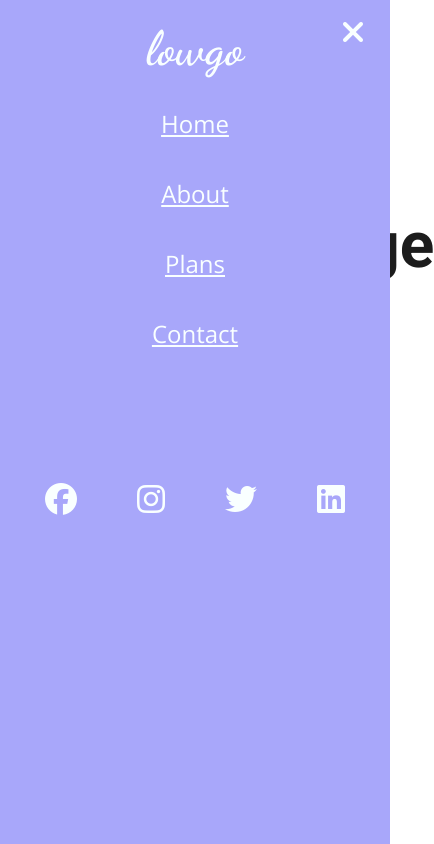
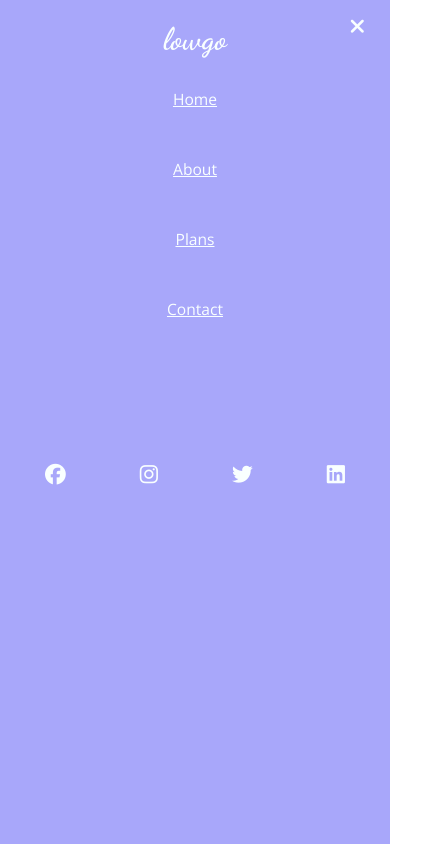
Before and after one commit to nimeshakya/lowgo-landing-page, a React (Create React App) app: page / in a window 390 px wide. Both pictures are taken after a click on the element 359 px from the left and 28 px from the top of the page. Shown: the top 844 px of the page, 434 px wide, since content can reach past the window. Built offline with nearby package versions, Linux system fonts and the light colour scheme.

Commit message:
app now responsive and complete for publish

```diff
--- a/package.json
+++ b/package.json
@@ -3,6 +3,9 @@
   "version": "0.1.0",
   "private": true,
   "dependencies": {
+    "@fortawesome/fontawesome-svg-core": "^1.2.36",
+    "@fortawesome/free-solid-svg-icons": "^5.15.4",
+    "@fortawesome/react-fontawesome": "^0.1.16",
     "@testing-library/jest-dom": "^5.16.1",
     "@testing-library/react": "^12.1.2",
     "@testing-library/user-event": "^13.5.0",
--- a/public/index.html
+++ b/public/index.html
@@ -2,7 +2,7 @@
 <html lang="en">
     <head>
         <meta charset="utf-8" />
-        <link rel="icon" href="%PUBLIC_URL%/favicon.ico" />
+        <link rel="icon" href="%PUBLIC_URL%/lowgo.png" />
         <meta name="viewport" content="width=device-width, initial-scale=1" />
         <meta name="theme-color" content="#000000" />
         <meta
--- a/src/components/NavBar.js
+++ b/src/components/NavBar.js
@@ -1,4 +1,6 @@
-import React, { useState, useEffect } from 'react';
+import React, { useState } from 'react';
+
+import { navLink, socialLink } from '../data';
 
 const NavBar = () => {
     const [navbar, setNabvar] = useState(false);
@@ -10,7 +12,7 @@ const NavBar = () => {
 
         window.scrollTo({
             left: 0,
-            top: location,
+            top: location - 35,
         });
     };
 
@@ -32,100 +34,43 @@ const NavBar = () => {
         >
             <h1 className={navbar ? 'nav-logo-active' : ''}>lowgo</h1>
             <ul className='nav-link-container'>
-                <li>
+                {navLink.map((link) => {
+                    const { id, url, name } = link;
+                    return (
+                        <li key={id}>
                             <a
-                        href='#section-welcome'
+                                href={url}
                                 className={
-                            navbar ? 'nav-link nav-link-active' : 'nav-link'
+                                    navbar
+                                        ? 'nav-link nav-link-active'
+                                        : 'nav-link'
                                 }
                                 onClick={handleClick}
                             >
-                        Home
+                                {name}
                             </a>
                         </li>
-                <li>
-                    <a
-                        href='#section-about'
-                        className={
-                            navbar ? 'nav-link nav-link-active' : 'nav-link'
-                        }
-                        onClick={handleClick}
-                    >
-                        About
-                    </a>
-                </li>
-                <li>
-                    <a
-                        href='#section-subscription'
-                        className={
-                            navbar ? 'nav-link nav-link-active' : 'nav-link'
-                        }
-                        onClick={handleClick}
-                    >
-                        Plans
-                    </a>
-                </li>
-                <li>
-                    <a
-                        href='#contacts'
-                        className={
-                            navbar ? 'nav-link nav-link-active' : 'nav-link'
-                        }
-                        onClick={handleClick}
-                    >
-                        Contact
-                    </a>
-                </li>
+                    );
+                })}
             </ul>
             <ul className='social-link-container'>
-                <li>
+                {socialLink.map((link) => {
+                    const { id, url, name, icon } = link;
+                    return (
+                        <li key={id} title={name}>
                             <a
-                        href='#'
+                                href={url}
                                 className={
                                     navbar
                                         ? 'social-link social-link-active'
                                         : 'social-link'
                                 }
                             >
-                        <i className='fab fa-facebook'></i>
+                                {icon}
                             </a>
                         </li>
-                <li>
-                    <a
-                        href='#'
-                        className={
-                            navbar
-                                ? 'social-link social-link-active'
-                                : 'social-link'
-                        }
-                    >
-                        <i className='fab fa-instagram'></i>
-                    </a>
-                </li>
-                <li>
-                    <a
-                        href='#'
-                        className={
-                            navbar
-                                ? 'social-link social-link-active'
-                                : 'social-link'
-                        }
-                    >
-                        <i className='fab fa-twitter'></i>
-                    </a>
-                </li>
-                <li>
-                    <a
-                        href='#'
-                        className={
-                            navbar
-                                ? 'social-link social-link-active'
-                                : 'social-link'
-                        }
-                    >
-                        <i className='fab fa-linkedin'></i>
-                    </a>
-                </li>
+                    );
+                })}
             </ul>
         </nav>
     );
--- a/src/components/NavModal.js
+++ b/src/components/NavModal.js
@@ -1,4 +1,6 @@
 import React, { useState } from 'react';
+
+import { navLink, socialLink } from '../data';
 
 const NavModal = ({ showNavModal, setShowNavModal }) => {
     const [navbar, setNabvar] = useState(false);
@@ -10,7 +12,7 @@ const NavModal = ({ showNavModal, setShowNavModal }) => {
 
         window.scrollTo({
             left: 0,
-            top: location,
+            top: location - 35,
         });
         setShowNavModal(!showNavModal);
     };
@@ -37,9 +39,12 @@ const NavModal = ({ showNavModal, setShowNavModal }) => {
                         <i className='fas fa-times'></i>
                     </div>
                     <ul className='small-nav-link-container'>
-                        <li>
+                        {navLink.map((link) => {
+                            const { id, url, name } = link;
+                            return (
+                                <li key={id}>
                                     <a
-                                href='#section-welcome'
+                                        href={url}
                                         className={
                                             navbar
                                                 ? 'small-nav-link nav-link-active'
@@ -47,98 +52,30 @@ const NavModal = ({ showNavModal, setShowNavModal }) => {
                                         }
                                         onClick={handleClick}
                                     >
-                                Home
+                                        {name}
                                     </a>
                                 </li>
-                        <li>
-                            <a
-                                href='#section-about'
-                                className={
-                                    navbar
-                                        ? 'small-nav-link nav-link-active'
-                                        : 'small-nav-link'
-                                }
-                                onClick={handleClick}
-                            >
-                                About
-                            </a>
-                        </li>
-                        <li>
-                            <a
-                                href='#section-subscription'
-                                className={
-                                    navbar
-                                        ? 'small-nav-link nav-link-active'
-                                        : 'small-nav-link'
-                                }
-                                onClick={handleClick}
-                            >
-                                Plans
-                            </a>
-                        </li>
-                        <li>
-                            <a
-                                href='#contacts'
-                                className={
-                                    navbar
-                                        ? 'small-nav-link nav-link-active'
-                                        : 'small-nav-link'
-                                }
-                                onClick={handleClick}
-                            >
-                                Contact
-                            </a>
-                        </li>
+                            );
+                        })}
                     </ul>
                     <ul className='small-social-link-container'>
-                        <li>
+                        {socialLink.map((link) => {
+                            const { id, url, name, icon } = link;
+                            return (
+                                <li key={id} title={name}>
                                     <a
-                                href='#'
+                                        href={url}
                                         className={
                                             navbar
                                                 ? 'small-social-link social-link-active'
                                                 : 'small-social-link'
                                         }
                                     >
-                                <i className='fab fa-facebook'></i>
+                                        {icon}
                                     </a>
                                 </li>
-                        <li>
-                            <a
-                                href='#'
-                                className={
-                                    navbar
-                                        ? 'small-social-link social-link-active'
-                                        : 'small-social-link'
-                                }
-                            >
-                                <i className='fab fa-instagram'></i>
-                            </a>
-                        </li>
-                        <li>
-                            <a
-                                href='#'
-                                className={
-                                    navbar
-                                        ? 'small-social-link social-link-active'
-                                        : 'small-social-link'
-                                }
-                            >
-                                <i className='fab fa-twitter'></i>
-                            </a>
-                        </li>
-                        <li>
-                            <a
-                                href='#'
-                                className={
-                                    navbar
-                                        ? 'small-social-link social-link-active'
-                                        : 'small-social-link'
-                                }
-                            >
-                                <i className='fab fa-linkedin'></i>
-                            </a>
-                        </li>
+                            );
+                        })}
                     </ul>
                 </section>
             )}
--- a/src/components/SmallNavbar.js
+++ b/src/components/SmallNavbar.js
@@ -1,4 +1,4 @@
-import React, { useState, useEffect } from 'react';
+import React, { useState } from 'react';
 
 const SmallNavbar = ({ showNavModal, setShowNavModal }) => {
     const [navbar, setNabvar] = useState(false);
@@ -27,10 +27,14 @@ const SmallNavbar = ({ showNavModal, setShowNavModal }) => {
 
     return (
         <nav className={classControl(navbar, showNavModal)}>
-            <h1>lowgo</h1>
+            <h1 className={navbar ? 'nav-logo-active' : ''}>lowgo</h1>
 
             <div
-                className='nav-toggle-btn'
+                className={
+                    navbar
+                        ? 'nav-toggle-btn nav-toggle-btn-active'
+                        : 'nav-toggle-btn'
+                }
                 onClick={() => setShowNavModal(!showNavModal)}
             >
                 <i className='fas fa-bars'></i>
--- a/src/components/Subscriptions.js
+++ b/src/components/Subscriptions.js
@@ -1,39 +1,23 @@
 import React from 'react';
+
+import { subscriptionPlans } from '../data';
 
 const Subscriptions = () => {
     return (
         <section id='section-subscription' className='section-subscription'>
             <h1>Subscriptions</h1>
             <div className='subscription-container'>
-                <div className='subscription'>
-                    <h4>Basic Plan</h4>
-                    <p>
-                        Lorem ipsum dolor sit amet consectetur adipisicing elit.
-                        Odio magni facilis quasi beatae tempora vitae.
-                    </p>
-                    <h6>$1.99</h6>
-                    <button className='subscribe-btn'>subscribe</button>
-                </div>
-                <div className='subscription'>
-                    <h4>Professional Plan</h4>
-                    <p>
-                        Lorem ipsum, dolor sit amet consectetur adipisicing
-                        elit. Aliquam debitis doloribus dignissimos,
-                        exercitationem quaerat nemo.
-                    </p>
-                    <h6>$3.99</h6>
-                    <button className='subscribe-btn'>subscribe</button>
-                </div>
-                <div className='subscription'>
-                    <h4>Premium Plan</h4>
-                    <p>
-                        Lorem ipsum, dolor sit amet consectetur adipisicing
-                        elit. Fugiat, similique. Iusto consequatur saepe
-                        eligendi suscipit.
-                    </p>
-                    <h6>$5.99</h6>
-                    <button className='subscribe-btn'>subscribe</button>
-                </div>
+                {subscriptionPlans.map((plan) => {
+                    const { id, name, text, price } = plan;
+                    return (
+                        <div className='subscription' key={id}>
+                            <h4>{name}</h4>
+                            <p>{text}</p>
+                            <h6>${price}</h6>
+                            <button className='subscribe-btn'>subscribe</button>
+                        </div>
+                    );
+                })}
             </div>
         </section>
     );
--- /dev/null
+++ b/src/data.js
@@ -0,0 +1,72 @@
+// Links href data and subscriptions data
+
+export const navLink = [
+    {
+        id: 0,
+        url: '#section-welcome',
+        name: 'Home',
+    },
+    {
+        id: 2,
+        url: '#section-about',
+        name: 'About',
+    },
+    {
+        id: 3,
+        url: '#section-subscription',
+        name: 'Plans',
+    },
+    {
+        id: 4,
+        url: '#contacts',
+        name: 'Contact',
+    },
+];
+
+export const socialLink = [
+    {
+        id: 0,
+        url: '#',
+        name: 'facebook',
+        icon: <i className='fab fa-facebook'></i>,
+    },
+    {
+        id: 1,
+        url: '#',
+        name: 'instagram',
+        icon: <i className='fab fa-instagram'></i>,
+    },
+    {
+        id: 2,
+        url: '#',
+        name: 'twitter',
+        icon: <i className='fab fa-twitter'></i>,
+    },
+    {
+        id: 3,
+        url: '#',
+        name: 'linkedin',
+        icon: <i className='fab fa-linkedin'></i>,
+    },
+];
+
+export const subscriptionPlans = [
+    {
+        id: 0,
+        name: 'Basic Plan',
+        text: 'Lorem ipsum dolor sit amet consectetur adipisicing elit.Odio magni facilis quasi beatae tempora vitae.',
+        price: 1.99,
+    },
+    {
+        id: 1,
+        name: 'Professional Plan',
+        text: ' Lorem ipsum, dolor sit amet consectetur adipisicing elit. Aliquam debitis doloribus dignissimos,exercitationem quaerat nemo.',
+        price: 3.99,
+    },
+    {
+        id: 2,
+        name: 'Premium Plan',
+        text: 'Lorem ipsum, dolor sit amet consectetur adipisicing elit. Fugiat, similique. Iusto consequatur saepe eligendi suscipit.',
+        price: 5.99,
+    },
+];
--- a/src/index.css
+++ b/src/index.css
@@ -67,7 +67,7 @@ html {
 
 .nav-toggle-btn:hover {
     cursor: pointer;
-    color: #afafaf;
+    color: #e6e6e6;
 }
 
 .large-screen-nav > h1 {
@@ -160,7 +160,7 @@ html {
 }
 .nav-close-btn:hover {
     cursor: pointer;
-    color: #aaaaaa;
+    color: #e6e6e6;
 }
 
 .small-nav-link-container {
@@ -474,6 +474,18 @@ footer {
     .social-link-container {
         width: 15%;
     }
+
+    .welcome-text-container {
+        width: 65%;
+    }
+    .welcome-text-container > h1 {
+        font-size: 3rem;
+    }
+
+    .subscription-container {
+        width: 100%;
+    }
+
     footer {
         flex-direction: column;
         padding: 20px;
@@ -490,6 +502,10 @@ footer {
 }
 
 @media screen and (max-width: 750px) {
+    html {
+        font-size: 80%;
+    }
+
     .large-screen-nav {
         visibility: hidden;
     }
@@ -497,6 +513,20 @@ footer {
         visibility: visible;
     }
 
+    /* .section-welcome {
+        height: auto;
+        min-height: 100vh;
+    } */
+    .welcome-text-container {
+        width: 80%;
+    }
+    /* .welcome-text-container > h1 {
+        font-size: 2rem;
+    }
+    .welcome-text-container > p {
+        font-size: 0.8rem;
+    }
+    */
     .section-about {
         flex-direction: column;
     }
@@ -534,16 +564,24 @@ footer {
 
     .subscription {
         margin: 10px 0;
+        flex-direction: column;
         width: 50%;
+    }
+
+    footer {
+        height: calc(100vh - 35px);
     }
 }
 
 @media screen and (max-width: 500px) {
+    html {
+        font-size: 65%;
+    }
     .nav-modal {
         width: 100%;
     }
     .subscription {
-        width: 90%;
+        width: 60%;
     }
 }
 /* Media Query */
```
Also changed, not shown: public/lowgo.png (added), 1 other file (tests, documents, lock files or other folders). Lines whose indentation alone changed are shown as unchanged.
